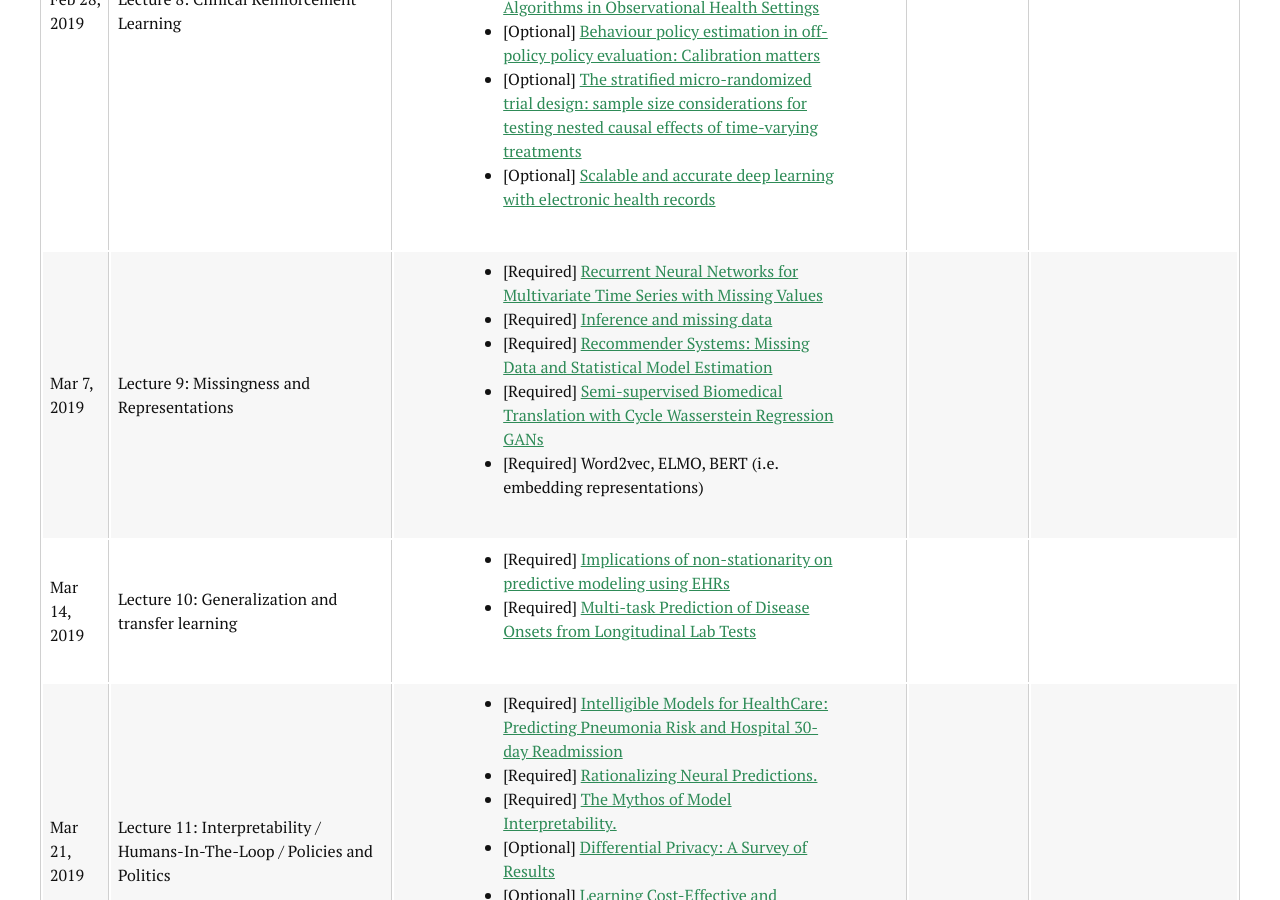
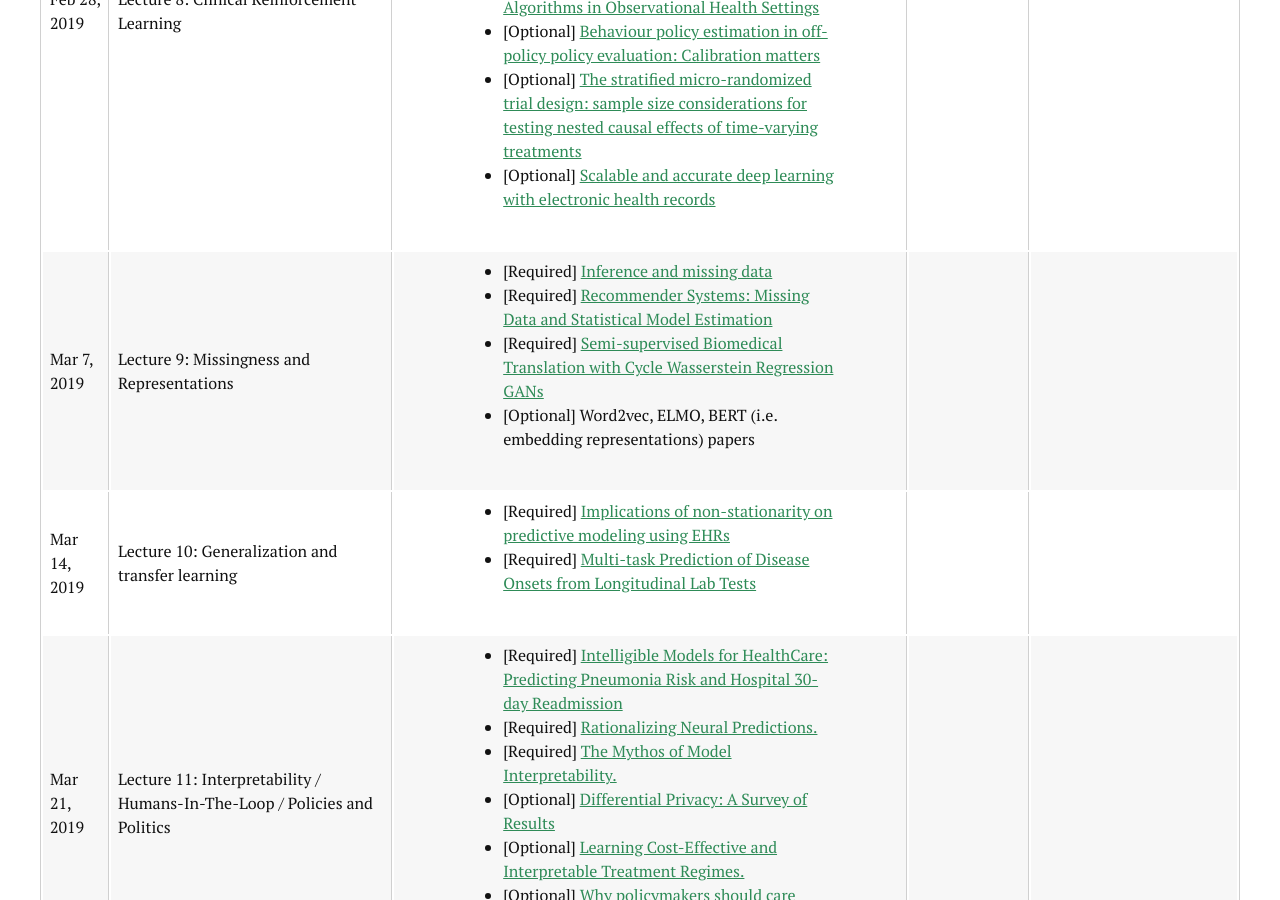
Before and after one commit to CS2541-ML4H2019/CS2541-ML4H2019.github.io, a Jekyll site: the page built from schedule.md, in a window 1280 px wide and 900 px high, scrolled down 3158 px. Built offline with Jekyll 4.4.1, drawn with Linux system fonts in a browser that asks for light colours; nearby versions of some CDN libraries; some of the changed text lies outside the part shown.

Commit message:
Update schedule.md

```diff
--- a/schedule.md
+++ b/schedule.md
@@ -70,7 +70,6 @@
     <td>Lecture 4: Fairness, Ethics, and Healthcare</td>
     <td>
       <ul>
-        <li>[required] <a href="https://www.propublica.org/article/machine-bias-risk-assessments-in-criminal-sentencing">Machine bias</a> and accompanying <a href="https://www.propublica.org/article/how-we-analyzed-the-compas-recidivism-algorithm">statistical analyses</a></li>
         <li>[Required] <a href="http://www.jmlr.org/proceedings/papers/v28/zemel13.pdf">Learning Fair Representations</a></li>
         <li>[Required] <a href="https://arxiv.org/pdf/1805.12002.pdf">Why is My Classifier Discriminatory?</a></li>
         <li>[Required] One of the following three readings:
@@ -80,6 +79,7 @@
             <li><a href="https://arxiv.org/pdf/1610.02413.pdf">Equality of Opportunity in Supervised Learning</a></li>
           </ul>
         </li>
+        <li>[Optional] <a href="https://www.propublica.org/article/machine-bias-risk-assessments-in-criminal-sentencing">Machine bias</a> and accompanying <a href="https://www.propublica.org/article/how-we-analyzed-the-compas-recidivism-algorithm">statistical analyses</a></li>
       </ul>
     </td>
     <td>
@@ -164,11 +164,10 @@
     <td>Lecture 9: Missingness and Representations</td>
     <td>
       <ul>
-        <li>[Required] <a href="https://arxiv.org/pdf/1606.01865.pdf">Recurrent Neural Networks for Multivariate Time Series with Missing Values</a></li>
         <li>[Required] <a href="https://academic.oup.com/biomet/article-abstract/63/3/581/270932">Inference and missing data</a></li>
         <li>[Required] <a href="http://www.cs.toronto.edu/~zemel/documents/2011-IJCAI-MZRS.pdf">Recommender Systems: Missing Data and Statistical Model Estimation</a></li>
         <li>[Required] <a href="http://www.marzyehghassemi.com/wp-content/uploads/2018/01/semi-supervised-CWR-GAN_Ghassemi.pdf">Semi-supervised Biomedical Translation with Cycle Wasserstein Regression GANs</a></li>
-        <li>[Required] Word2vec, ELMO, BERT (i.e. embedding representations)</li>
+        <li>[Optional] Word2vec, ELMO, BERT (i.e. embedding representations) papers</li>
       </ul>
     </td>
     <td>
```
